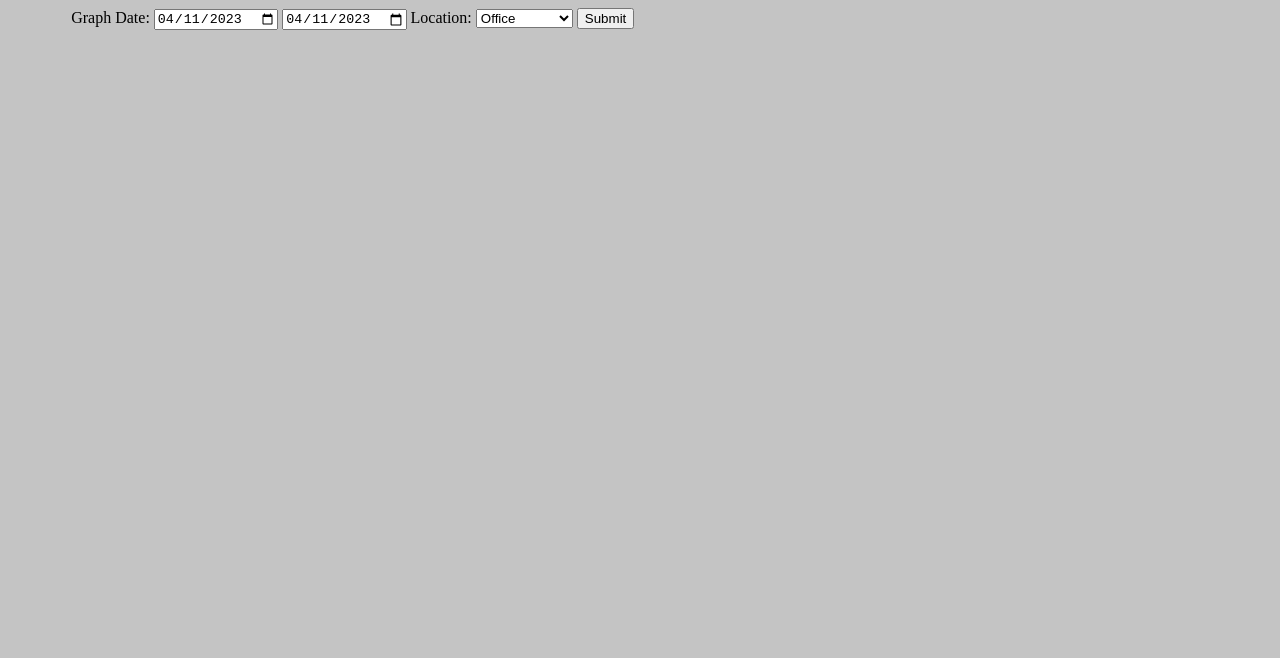
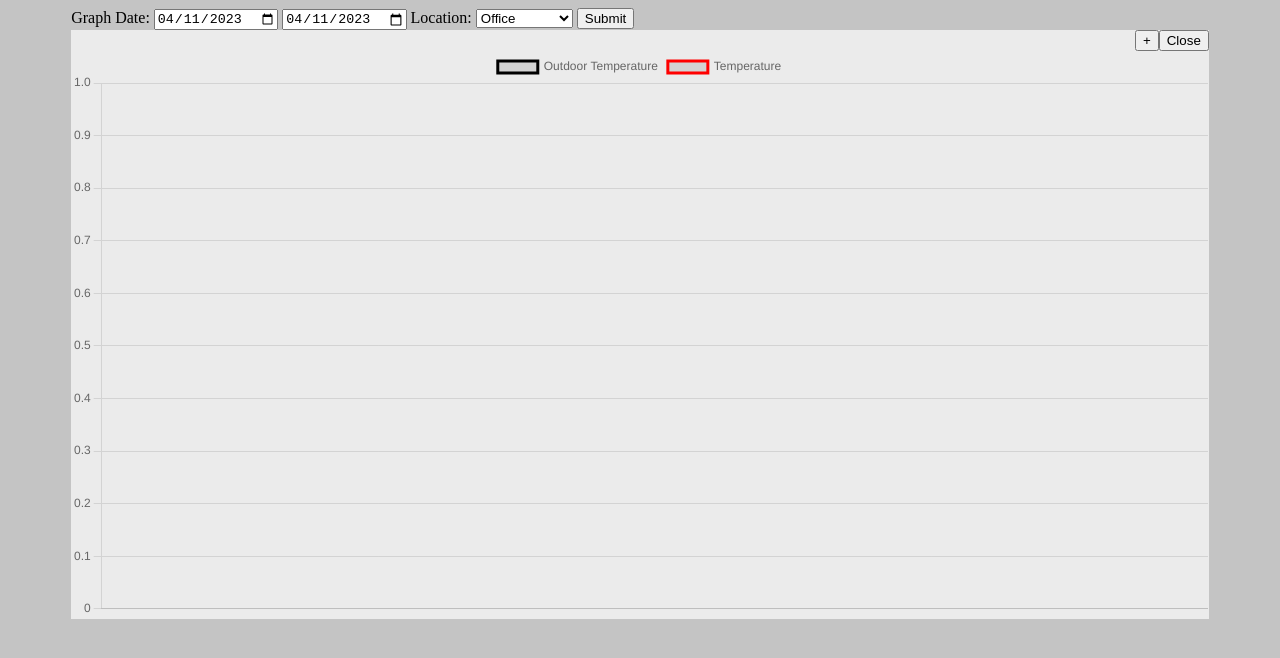
Before and after one commit to npeceniak/temperature-dashboard, a website built with webpack: page src/index.html in a window 1280 px wide. Built offline with nearby package versions, Linux system fonts and the light colour scheme; no server answers.

Commit message:
Daily Temp Graph

```diff
--- a/src/chart/chart.ts
+++ b/src/chart/chart.ts
@@ -1,6 +1,7 @@
 import Chart from 'chart.js/auto';
 
 import { ChartContainer } from './dom';
+
 
 export function renderMultiDayChart(jsonResponse) {
 
@@ -19,11 +20,11 @@ export function renderMultiDayChart(jsonResponse) {
         }
 
         // Filter down to just hourly data
-        const newarray = day.history.filter((x, i) => i%4===0)
+        // const newarray = day.history.filter((x, i) => i%4===0)
 
-        const data = newarray.map(element => {
+        const data = day.history.map(element => {
             return {
-                x: element.timestamp,
+                x: new Date(element.timestamp).toString(),
                 y: parseInt(element.temperature)
             }
         })
@@ -36,6 +37,13 @@ export function renderMultiDayChart(jsonResponse) {
 
     const ctx = chartContainer.chartCanvasElement;
 
+    // const syncDate = todayOutdoor.map(element => {
+    //     return {
+    //         x: new Date(element.x).toString(),
+    //         y: element.y
+    //     }
+    // })
+
     const config: any = {
         type: 'line',
         data: {
@@ -45,7 +53,13 @@ export function renderMultiDayChart(jsonResponse) {
                     data: temperature,
                     fill: false,
                     borderColor: 'rgb(75, 192, 192)'
-                }
+                },
+                // {
+                //     label: 'Outdoor Temperature',
+                //     data: syncDate,
+                //     fill: false,
+                //     borderColor: 'rgb(50, 50, 50)'
+                // }
             ]
         }
     }
@@ -90,3 +104,76 @@ function renderChart(inputData) {
 
     new Chart(ctx, config)
 }
+
+export function renderOutdoorTemp(outdoorData, indoorData){
+    let temperatureOutdoor = []
+    let temperatureIndoor = []
+    let title = "";
+
+    outdoorData.forEach((day) => {
+        const hourlyData = day.hourly;
+
+        const data = hourlyData.time.map((element, index) => {
+            return {
+                x: new Date(element).toISOString().slice(0,-11),
+                y: hourlyData.temperature_2m[index]
+            }
+        })
+
+        console.log(data)
+
+        temperatureOutdoor = temperatureOutdoor.concat(data)
+    })
+
+    indoorData.forEach((day) => {
+
+        if (day.data) {
+            title = day.data.name
+        }
+
+        // If using old format convert to new data format...
+        if(Array.isArray(day)){
+            day = {history: day};
+        }
+
+        const newarray = day.history.filter((x, i) => i%4===0)
+
+        const data = newarray.map(element => {
+            return {
+                x: new Date(element.timestamp).toISOString().slice(0, -11),
+                y: parseInt(element.temperature)
+            }
+        })
+
+        temperatureIndoor = temperatureIndoor.concat(data)
+    })
+
+
+
+    const chartContainer = new ChartContainer();
+    chartContainer.buildChartContainer(title)
+
+    const ctx = chartContainer.chartCanvasElement;
+
+    const config: any = {
+        type: 'line',
+        data: {
+            datasets: [
+                {
+                    label: 'Outdoor Temperature',
+                    data: temperatureOutdoor,
+                    fill: false,
+                    borderColor: 'rgb(0, 0, 0)'
+                },
+                {
+                    label: 'Temperature',
+                    data: temperatureIndoor,
+                    fill: false,
+                    borderColor: 'rgb(255, 0, 0)'
+                },
+            ]
+        }
+    }
+
+    new Chart(ctx, config)
+}
--- a/src/chart/dom.ts
+++ b/src/chart/dom.ts
@@ -99,5 +99,8 @@ submit.addEventListener('click', event => {
     const endDate = Date.parse((document.getElementById("endDate") as HTMLInputElement).value);
     const dateRange = getDatesInRange(startDate, endDate)
 
+    console.log(dateRange);
+    debugger
+
     addDateRangeChart(dateRange, location.value)
 });
--- a/src/index.html
+++ b/src/index.html
@@ -17,6 +17,7 @@
             <option value="garage">Garage</option>
             <option value="upstairs">Upstairs</option>
             <option value="livingroom">Living Room</option>
+            <option value="furnace">Furnace</option>
         </select>
         <input type="button" id="selectorSubmit" value="Submit" />
     </div>
--- a/src/index.ts
+++ b/src/index.ts
@@ -1,8 +1,50 @@
-import { addChartToPage } from './chart/chart';
+import { addChartToPage, renderOutdoorTemp } from './chart/chart';
 
 //Add Default Charts...
-addChartToPage("http://office.temp.lan/data")
-addChartToPage("http://basement.temp.lan/data")
-addChartToPage("http://livingroom.temp.lan/data")
-addChartToPage("http://garage.temp.lan/data")
-addChartToPage("http://upstairs.temp.lan/data")
+// addChartToPage("http://office.temp.lan/data")
+// addChartToPage("http://basement.temp.lan/data")
+// addChartToPage("http://livingroom.temp.lan/data")
+// addChartToPage("http://garage.temp.lan/data")
+// addChartToPage("http://upstairs.temp.lan/data")
+// addChartToPage("http://furnace.temp.lan/data")
+
+
+
+// addOutdoorTempData
+
+async function addOutdoorTempData(){
+    const urls = ["https://api.open-meteo.com/v1/forecast?latitude=39.61&longitude=-105.11&hourly=temperature_2m&temperature_unit=fahrenheit&windspeed_unit=mph&precipitation_unit=inch&past_days=7&forecast_days=1&timezone=America%2FDenver"]
+
+    const responseArray = await Promise.allSettled(urls.map(async url => {
+        const resp = await fetch(url);
+        return resp.json();
+      }));
+
+    const outdoorTemp = responseArray.filter((e) => e.status === "fulfilled").map((response: any) => response.value)
+
+
+    const urlsIndoor = [
+        "http://webserver.lan/history/furnace/2023-04-05.json",
+        "http://webserver.lan/history/furnace/2023-04-06.json",
+        "http://webserver.lan/history/furnace/2023-04-07.json",
+        "http://webserver.lan/history/furnace/2023-04-08.json",
+        "http://webserver.lan/history/furnace/2023-04-09.json",
+        "http://webserver.lan/history/furnace/2023-04-10.json",
+        "http://webserver.lan/history/furnace/2023-04-11.json"
+    ]
+
+    const responseArray2 = await Promise.allSettled(urlsIndoor.map(async url => {
+        const resp = await fetch(url);
+        return resp.json();
+      }));
+
+    const indoorTemp = responseArray2.filter((e) => e.status === "fulfilled").map((response: any) => response.value)
+
+
+    renderOutdoorTemp(outdoorTemp, indoorTemp)
+
+}
+
+(async () => {
+    await addOutdoorTempData()
+})();
```
